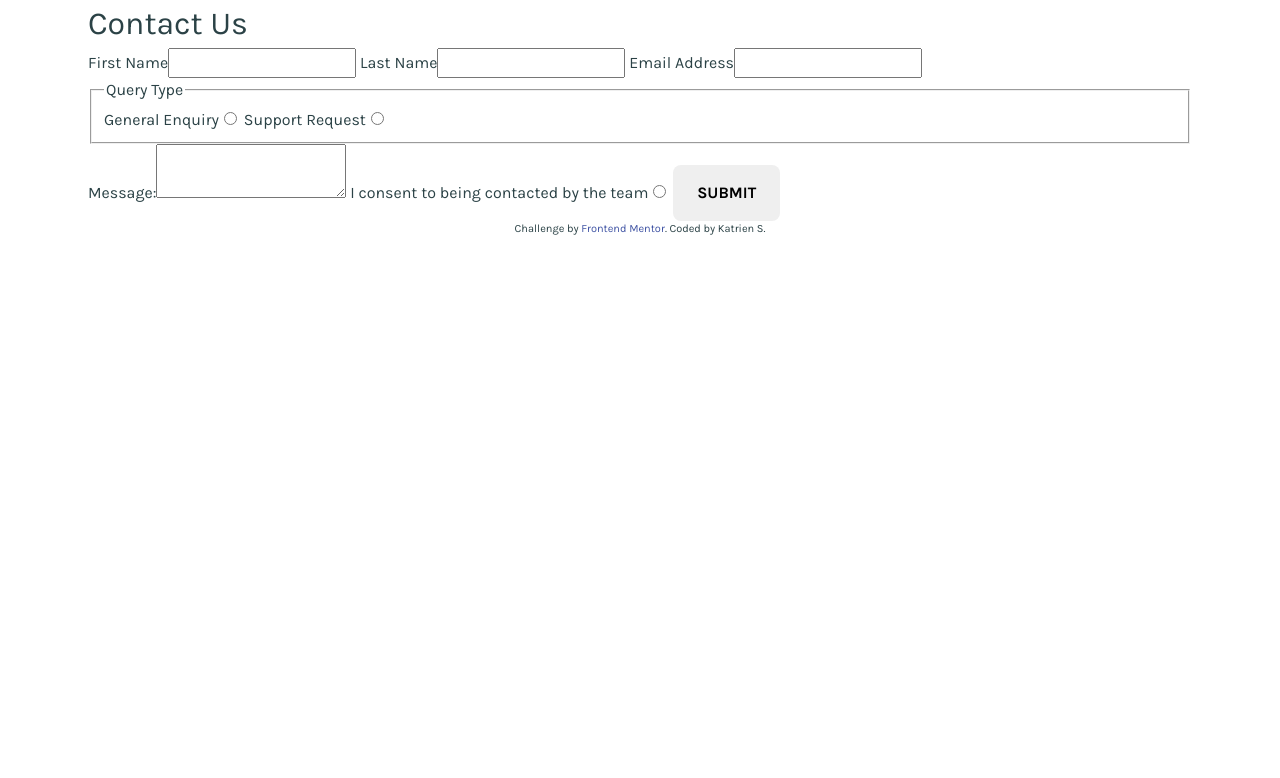
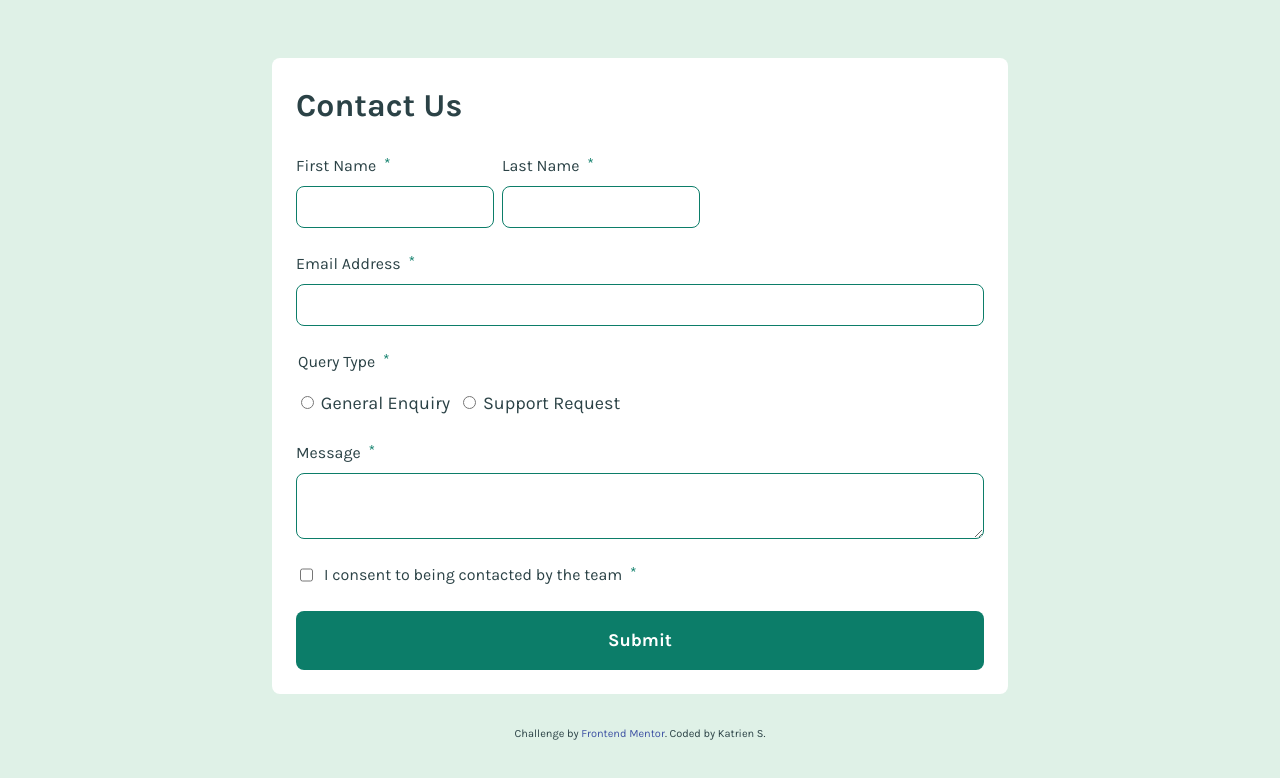
Before and after one commit to katrien-s/fe-25-004-contact-form, a plain HTML site: page index.html in a window 1280 px wide. Drawn offline with Linux system fonts and the light colour scheme.

Commit message:
Unfinished setup form (html & css)

```diff
--- a/index.html
+++ b/index.html
@@ -13,22 +13,43 @@
 		<link rel="stylesheet" href="style.css" />
 	</head>
 	<body>
-		<main class="wrapper">
-			<h1>Contact Us</h1>
-			<form class="form-control">
-				<label for="">First Name</label><input type="text" required />
-				<label for="">Last Name</label><input type="text" required />
-				<label for="">Email Address</label><input type="email" required />
+		<main class="wrapper flow">
+			<h1 class="fs-700 fw-700">Contact Us</h1>
+			<form class="form-control flow">
+				<div class="flex">
+					<div class="flex flex-column">
+						<label for="">First Name <sup>*</sup></label><input type="text" required />
+					</div>
+					<div class="flex flex-column">
+						<label for="">Last Name <sup>*</sup></label><input type="text" required />
+					</div>
+				</div>
+
+				<div class="flex flex-column">
+					<label for="">Email Address <sup>*</sup></label><input type="email" required />
+				</div>
 
 				<fieldset>
-					<legend>Query Type</legend>
-					<label for="">General Enquiry</label><input type="radio" />
-					<label for="">Support Request</label><input type="radio" />
+					<legend>Query Type <sup>*</sup> </legend>
+					<div class="flex">
+						<div>
+							<input type="radio" />
+							<label class="fs-500" for="">General Enquiry</label>
+						</div>
+						<div>
+							<input type="radio" />
+							<label class="fs-500" for="">Support Request</label>
+						</div>
+					</div>
 				</fieldset>
 
-				<label for="">Message:</label><textarea></textarea>
-				<label for="">I consent to being contacted by the team</label
-				><input type="radio" />
+				<div class="flex flex-column">
+					<label for="">Message <sup>*</sup></label><textarea></textarea>
+				</div>
+				<div class="flex">
+					<input type="checkbox" />
+					<label for="">I consent to being contacted by the team <sup>*</sup></label>
+				</div>
 
 				<button class="btn">Submit</button>
 			</form>
--- a/style.css
+++ b/style.css
@@ -39,7 +39,8 @@
 
 	--ff-sans-normal: 'Karla', sans-serif;
 
-	--border-radius: 10px;
+	--border-radius-small: 8px;
+	--border-radius-normal: 16px;
 	--transition: all 0.5s ease;
 }
 
@@ -91,7 +92,18 @@ body {
 	font-size: var(--fs-400);
 	text-wrap: pretty;
 	color: hsl(var(--clr-neutral-900));
+	background-color: hsl(var(--clr-green-200));
+	display: grid;
+	place-content: center;
+	height: 100dvh;
+}
+
+main {
 	background-color: hsl(var(--clr-neutral-100));
+	border-radius: var(--border-radius-small);
+	padding: 1.5rem;
+	max-width: 46rem;
+	margin-bottom: 2rem;
 }
 
 img,
@@ -112,6 +124,18 @@ textarea,
 select {
 	font: inherit;
 }
+
+fieldset {
+	border: 0;
+	margin: 0;
+	padding: 0;
+}
+
+legend {
+	margin-bottom: 1rem;
+}
+
+
 
 a {
 	color: unset;
@@ -153,7 +177,7 @@ a {
 
 .flex {
 	display: flex;
-	gap: var(--gap, 2rem);
+	gap: var(--gap, 0.5rem);
 }
 
 .flex-wrap {
@@ -185,38 +209,17 @@ a {
 	gap: var(--gap, 1rem);
 }
 
-.d-block {
-	display: block;
-}
-
 .wrapper {
 	margin-inline: auto;
 	width: min(100vw - 3rem, 69rem);
 }
 
-.fb-col-wrapper {
-	display: grid;
-	grid-template-columns:
-		1fr repeat(6, calc((min(100vw - 3rem, 69rem) - 5 * 24px) / 6))
-		1fr;
-	gap: 24px;
+.border-radius-small {
+	border-radius: var(--border-radius-small);
 }
 
-@media (min-width: 43.75em) {
-	.wrapper {
-		width: min(100vw - 4.5rem, 69rem);
-	}
-
-	.fb-col-wrapper {
-		grid-template-columns:
-			1fr repeat(12, calc((min(100vw - 4.5rem, 69rem) - 11 * 30px) / 12))
-			1fr;
-		gap: 30px;
-	}
-}
-
-.border-radius {
-	border-radius: var(--border-radius);
+.border-radius-normal {
+	border-radius: var(--border-radius-normal);
 }
 
 .margin-block-72 {
@@ -336,6 +339,15 @@ a {
 	letter-spacing: -1px;
 }
 
+sup {
+	color: hsl(var(--clr-green-600));
+	font-size: var(--fs-400);
+	vertical-align: top;
+	position: relative;
+	top: -0.1em;
+	left: 0.25em;
+}
+
 /* Components */
 
 hr {
@@ -343,61 +355,40 @@ hr {
 	margin-block: 1.5rem;
 }
 
-button,
-.button {
+button {
 	cursor: pointer;
 	border: transparent;
-	border-radius: 0.5rem;
-	padding: 0.68rem 0.875rem;
-	text-transform: uppercase;
+	border-radius: var(--border-radius-small);
+	padding: 1rem;
+	text-transform: capitalize;
 	font-weight: var(--fw-700);
+	font-size: var(--fs-500);
 	transition: all 500ms ease-in;
+	background-color: hsl(var(--clr-green-600));
+	color: hsl(var(--clr-neutral-100));
+	display: block;
+	width: 100%;
+	margin-top: 2.5rem;
 }
 
-.button-accent {
-	color: hsl(var(--clr-neutral-100));
-	background-color: hsl(var(--clr-accent-900));
-}
-
-.button-neutral {
-	color: hsl(var(--clr-primary-900));
-	background-color: hsl(var(--clr-neutral-400));
-}
-
-.button-accent:hover,
-.button-accent:active,
-.button-accent:focus {
-	color: hsl(var(--clr-neutral-100));
-	background-color: hsl(var(--clr-accent-400));
-}
-
-.button-neutral:hover,
-.button-neutral:active,
-.button-neutral:focus {
-	color: hsl(var(--clr-neutral-100));
-	background-color: hsl(var(--clr-primary-900));
-}
-
-@media (min-width: 43.75em) {
-	button,
-	.button {
-		padding: 1rem 1.5rem;
-	}
-}
-
-.icon {
-	background-color: hsl(var(--clr-accent-900));
-	display: flex;
-	justify-content: center;
-	align-items: center;
-	width: 65px;
-	height: 65px;
-	border-radius: var(--border-radius);
+button:hover,
+button:active,
+button:focus {
+	background-color: hsl(var(--clr-neutral-900));
 }
 
 /* ----------------  */
 /* Layout            */
 /* ----------------  */
+
+/* Form */
+
+input,
+textarea {
+	border-radius: var(--border-radius-small);
+	border: 1px solid hsl(var(--clr-green-600));
+	padding: 0.5rem;
+}
 
 /* Footer */
 
```
Also changed, not shown: design-system.html (+7 -7 lines), 1 other file.
